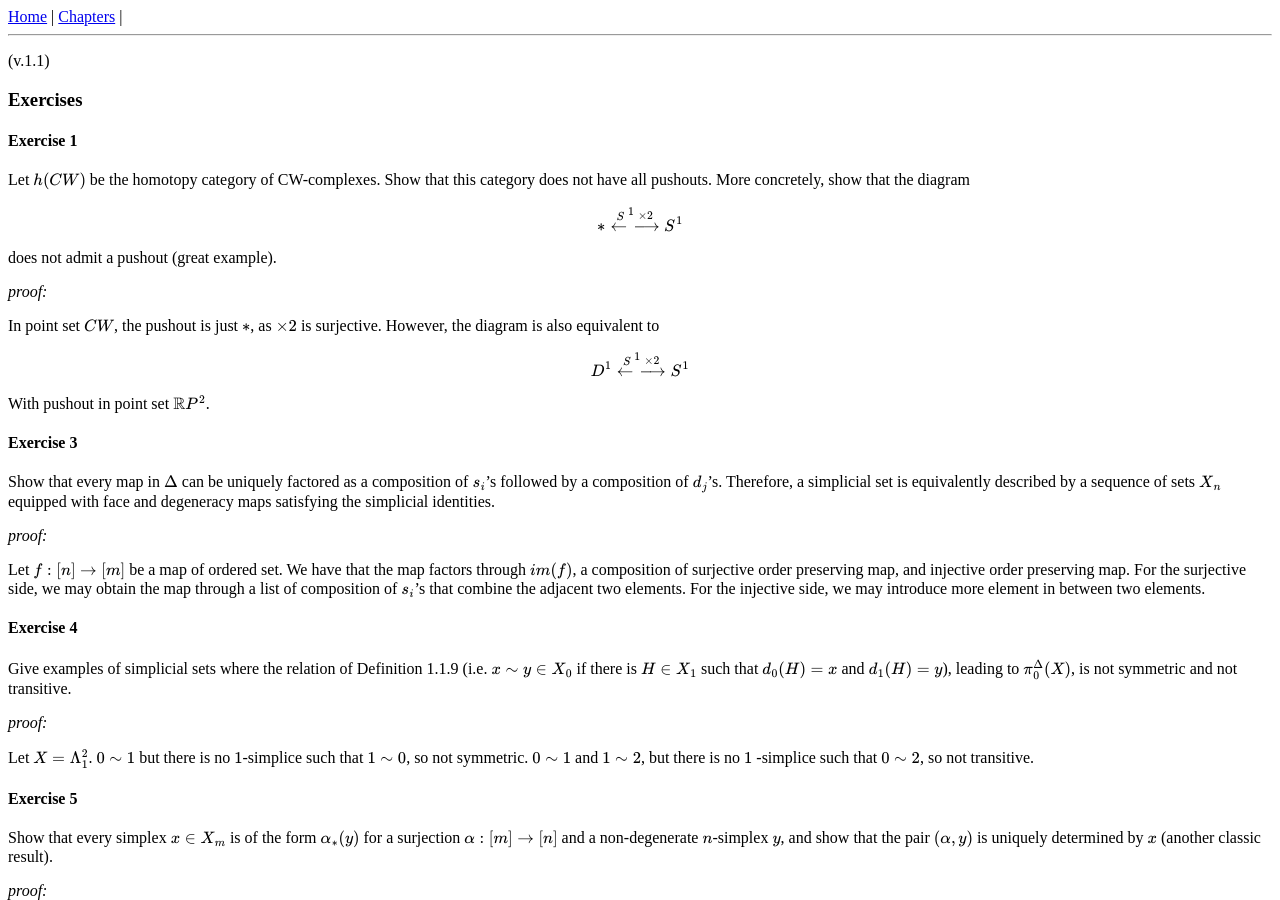
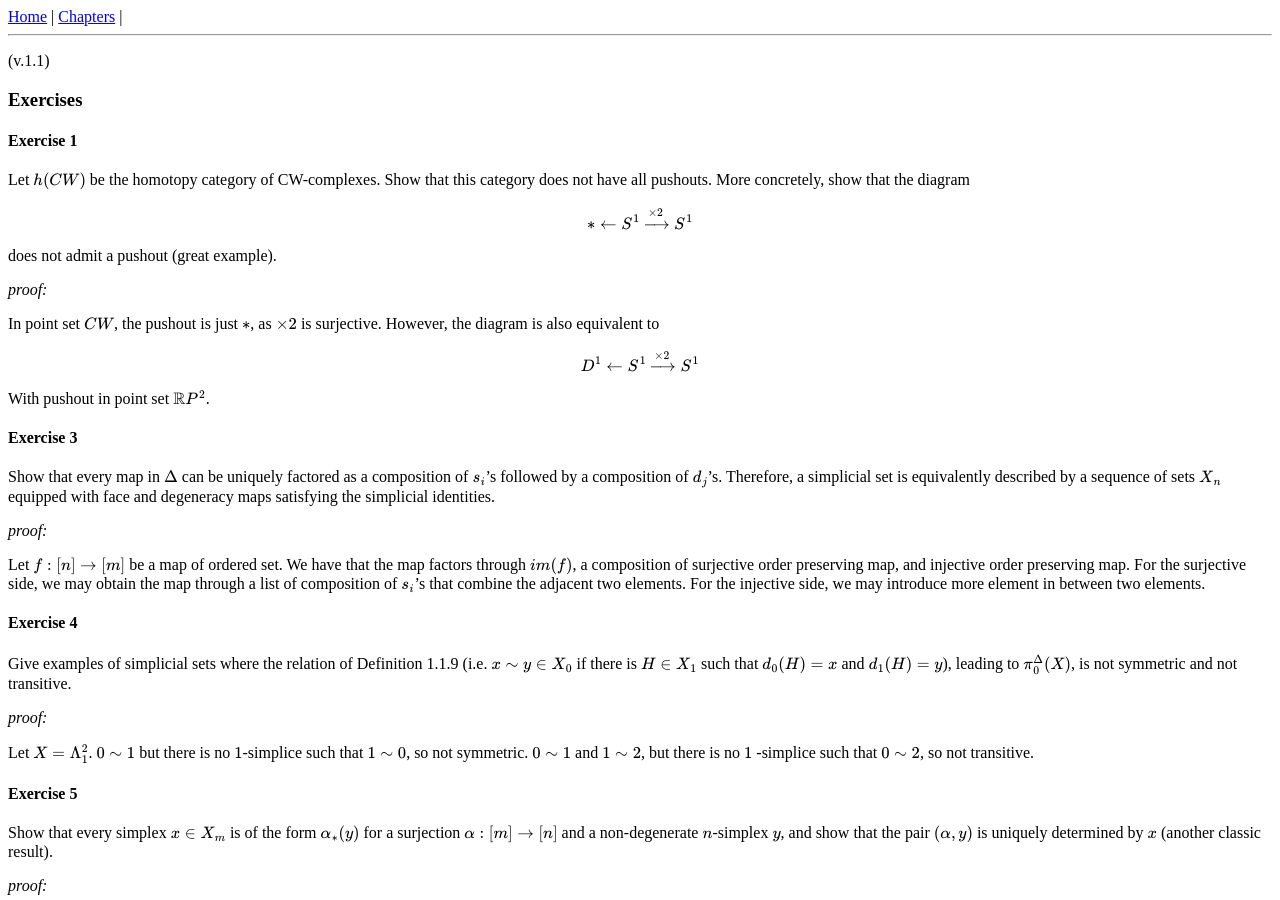
Before and after one commit to justinli1128/jiahaoliAcademicWebsite, a Jekyll site: the page built from InfinityCat/HomePage.md, in a window 1280 px wide and 900 px high. Built offline with Jekyll 4.4.1, drawn with Linux system fonts in a browser that asks for light colours.

Commit message:
Fix notation in homotopy category pushout example
Correct the notation in Exercise 1 regarding the pushout diagram.

```diff
--- a/InfinityCat/HomePage.md
+++ b/InfinityCat/HomePage.md
@@ -10,7 +10,7 @@ title: Practices in of _Introduction to Infinity-Categories_ by M. Land (Updatin
 
 Let $h(CW)$ be the homotopy category of CW-complexes. Show that this category does not have all pushouts. More concretely, show that the diagram
 \\[
-*\xleftarrow S^1\xrightarrow{\times 2} S^1
+*\xleftarrow{} S^1\xrightarrow{\times 2} S^1
 \\]
 does not admit a pushout (great example).
 
@@ -18,7 +18,7 @@ _proof:_
 
 In point set $CW$, the pushout is just $*$, as $\times 2$ is surjective. However, the diagram is also equivalent to
 \\[
-D^1\xleftarrow S^1\xrightarrow{\times 2} S^1
+D^1\xleftarrow{} S^1\xrightarrow{\times 2} S^1
 \\]
 With pushout in point set $\mathbb{R}P^2$.
 
```
